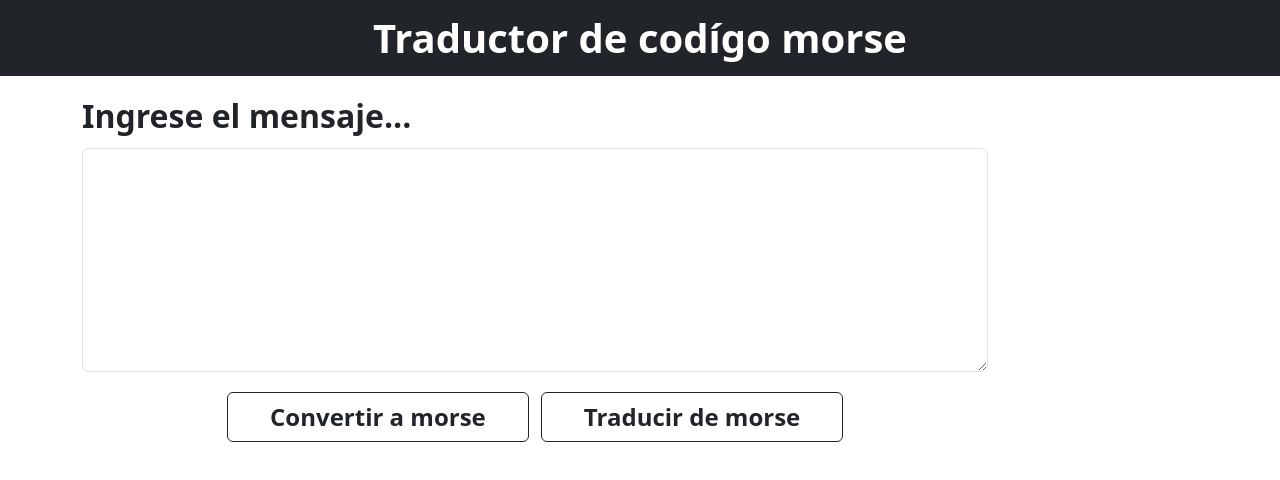
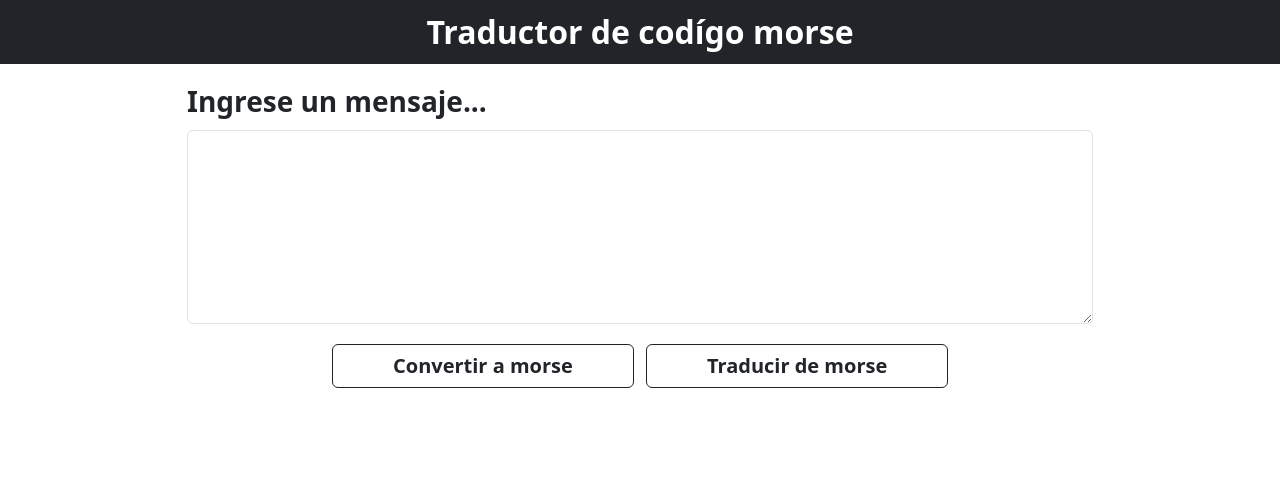
Before and after one commit to USMA117/Prueba-Tecnica-Accedo, a plain HTML site: page Morse/index.html in a window 1280 px wide. Drawn offline with nearby package versions, Linux system fonts and the light colour scheme.

Commit message:
Mejoras en diseño

```diff
--- a/Morse/index.html
+++ b/Morse/index.html
@@ -9,18 +9,18 @@
         <link href="https://cdn.jsdelivr.net/npm/bootstrap@5.3.2/dist/css/bootstrap.min.css" rel="stylesheet" integrity="sha384-T3c6CoIi6uLrA9TneNEoa7RxnatzjcDSCmG1MXxSR1GAsXEV/Dwwykc2MPK8M2HN" crossorigin="anonymous">
     </head>
     <body>
-        <header class="bg-dark text-white fw-bold text-center fs-1 p-2">Traductor de codígo morse</header>
+        <header class="bg-dark text-white fw-bold text-center fs-2 p-2">Traductor de codígo morse</header>
         <div class="container">
-            <div class="row justify-content-center col-10">
+            <div class="row justify-content-center mx-auto col-10">
                 <div class="m-3 col-12">
-                    <label for="textarea_mensaje" class="form-label fs-2 fw-bold">Ingrese el mensaje...</label>
-                    <textarea class="form-control fs-3 fw-bold" id="textarea_mensaje" rows="5"></textarea>
+                    <label for="textarea_mensaje" class="form-label fs-3 fw-bold">Ingrese un mensaje...</label>
+                    <textarea class="form-control fs-4 fw-bold" id="textarea_mensaje" rows="5"></textarea>
                 </div>
                 <div class="col-12 text-center">
-                    <div class="col-4 btn btn-outline-dark fw-bold fs-4 m-1" id="btn_convertir_morse">Convertir a morse</div>
-                    <div class="col-4 btn btn-outline-dark fw-bold fs-4 m-1" id="btn_traducir_morse">Traducir de morse</div>
+                    <div class="col-4 btn btn-outline-dark fw-bold fs-5 m-1" id="btn_convertir_morse">Convertir a morse</div>
+                    <div class="col-4 btn btn-outline-dark fw-bold fs-5 m-1" id="btn_traducir_morse">Traducir de morse</div>
                 </div>
-                <div class="col-12 bg-dark text-white rounded mt-3 px-3" id="contenedor_traduccion" style="display: none;">
+                <div class="col-12 bg-dark text-white rounded mb-3 mt-3 px-3" id="contenedor_traduccion" style="display: none;">
                     <p class="fw-bold fs-4" id="traduccion"></p>
                     <i class="fa-regular fa-clipboard" id="icono_clipboard"></i>
 
```
